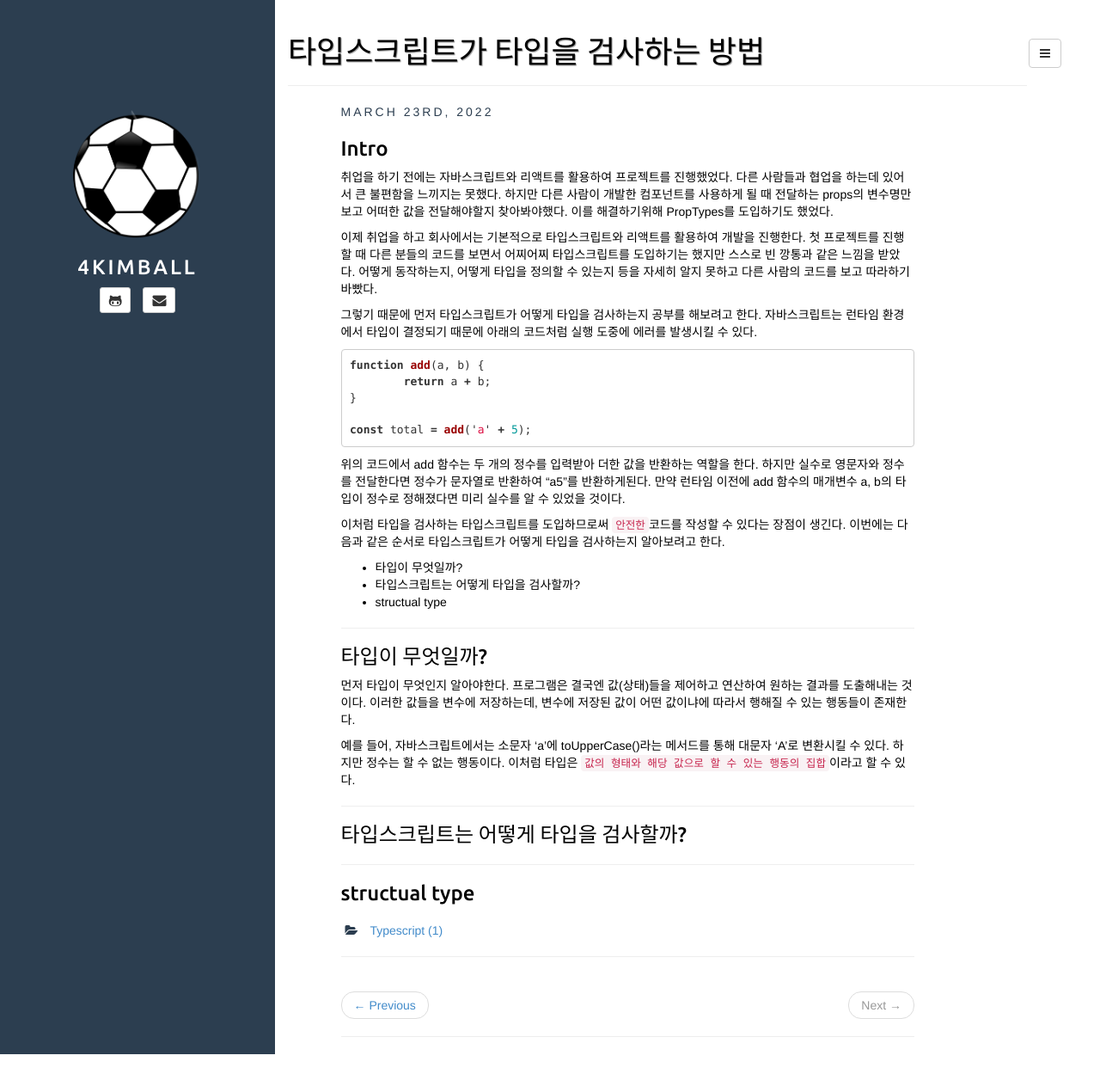
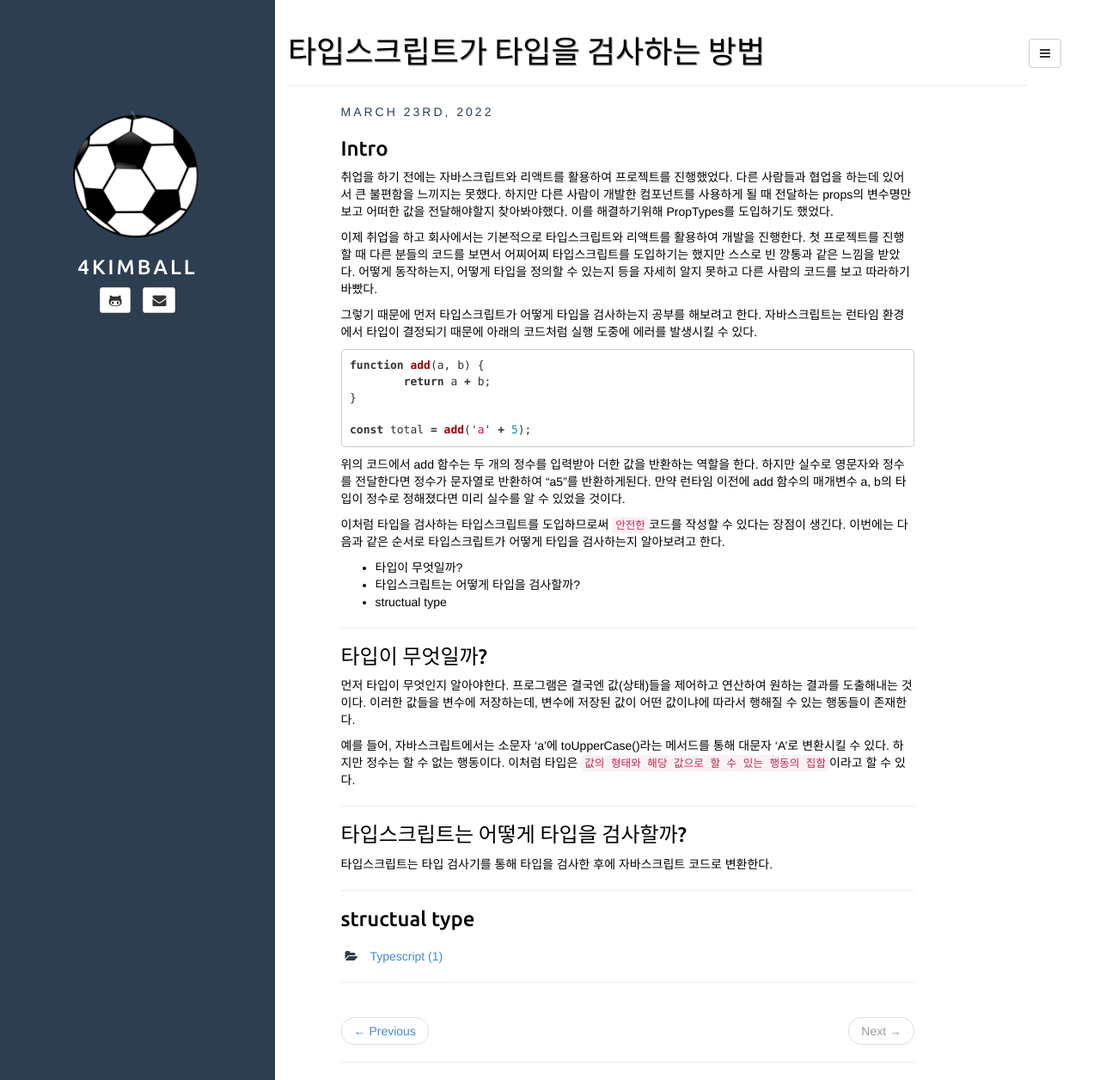
Before and after one commit to 4kimball/4kimball.github.io, a Jekyll site: the page built from _posts/2022-03-23-[Typescript]-타입스크립트가-타입을-검사하는-방법.md, in a window 1280 px wide and 1256 px high. Shown: the whole window at 86% size. Built offline with Jekyll 4.4.1, drawn with Linux system fonts in a browser that asks for light colours; comment, search, counter and statistics services are not loaded.

Commit message:
Update 2022-03-23-[Typescript]-타입스크립트가-타입을-검사하는-방법.md

```diff
--- a/_posts/2022-03-23-[Typescript]-타입스크립트가-타입을-검사하는-방법.md
+++ b/_posts/2022-03-23-[Typescript]-타입스크립트가-타입을-검사하는-방법.md
@@ -43,6 +43,7 @@ const total = add('a' + 5);
 ---
 
 ### 타입스크립트는 어떻게 타입을 검사할까?
+타입스크립트는 타입 검사기를 통해 타입을 검사한 후에 자바스크립트 코드로 변환한다.
 
 ---
 
```
